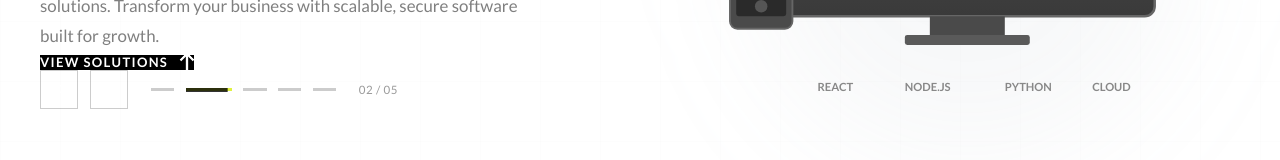
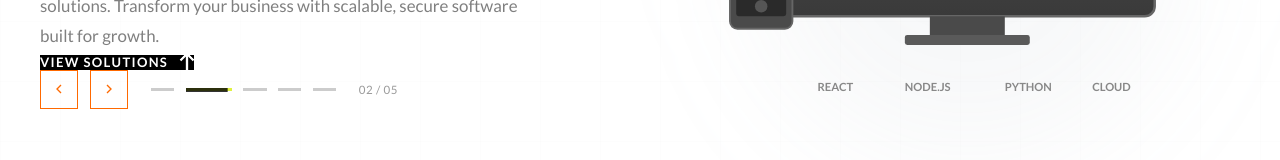
Before and after one commit to shinishonline/kryil, a React (Vite) app: page / in a window 1280 px wide. Shown: the part 459-619 px from the top of the page. Built offline with nearby package versions, Linux system fonts and the light colour scheme.

Commit message:
Change slider arrow buttons to orange

```diff
--- a/src/components/Hero.tsx
+++ b/src/components/Hero.tsx
@@ -207,7 +207,7 @@ export default function Hero() {
                 <div className="flex items-center gap-3">
                   <button
                     onClick={prevSlide}
-                    className="w-10 h-10 border border-black/20 flex items-center justify-center hover:bg-black hover:text-white transition-all duration-300"
+                    className="w-10 h-10 border border-orange-500 text-orange-500 flex items-center justify-center hover:bg-orange-500 hover:text-white transition-all duration-300"
                     aria-label="Previous slide"
                   >
                     <svg width="16" height="16" viewBox="0 0 24 24" fill="none" stroke="currentColor" strokeWidth="2">
@@ -216,7 +216,7 @@ export default function Hero() {
                   </button>
                   <button
                     onClick={nextSlide}
-                    className="w-10 h-10 border border-black/20 flex items-center justify-center hover:bg-black hover:text-white transition-all duration-300"
+                    className="w-10 h-10 border border-orange-500 text-orange-500 flex items-center justify-center hover:bg-orange-500 hover:text-white transition-all duration-300"
                     aria-label="Next slide"
                   >
                     <svg width="16" height="16" viewBox="0 0 24 24" fill="none" stroke="currentColor" strokeWidth="2">
```
